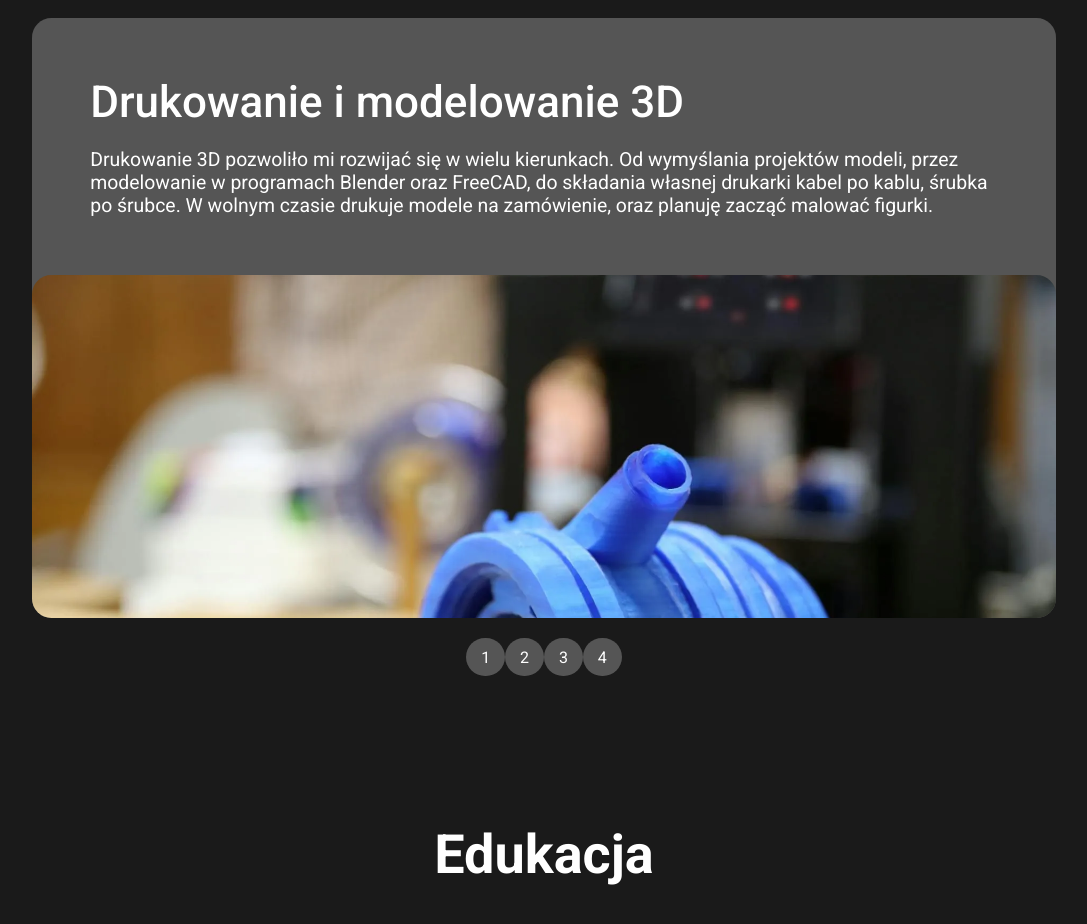
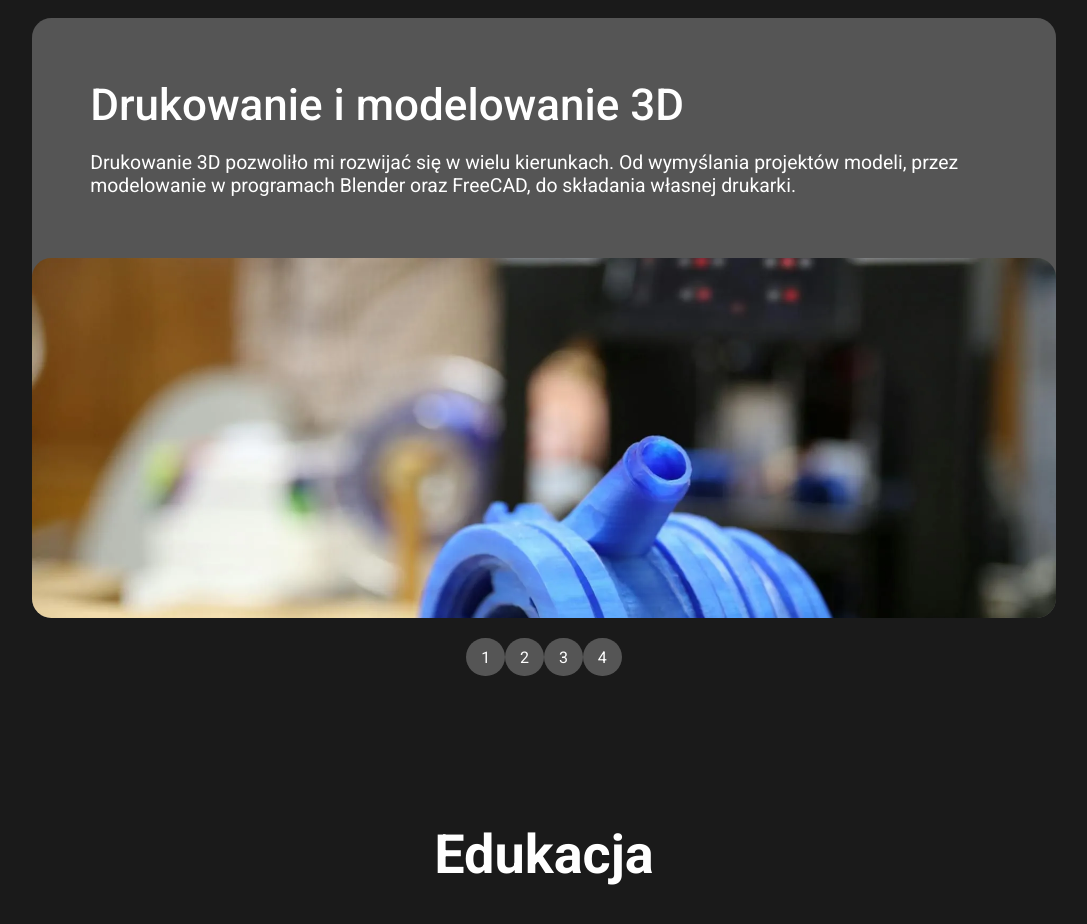
Before and after one commit to Vidariondr/cloud_resume, a plain HTML site: page src/frontend/index.html in a window 1280 px wide. Shown: the part 2120-3044 px from the top of the page, without its empty margins (96-1183 px from the left). Drawn offline with Linux system fonts and the light colour scheme; no server answers.

Commit message:
shorten 3d printing text

```diff
--- a/src/frontend/index.html
+++ b/src/frontend/index.html
@@ -126,9 +126,7 @@
 								<p class="slide_description">
 									Drukowanie 3D pozwoliło mi rozwijać się w wielu kierunkach. Od
 									wymyślania projektów modeli, przez modelowanie w programach
-									Blender oraz FreeCAD, do składania własnej drukarki kabel po
-									kablu, śrubka po śrubce. W wolnym czasie drukuje modele na
-									zamówienie, oraz planuję zacząć malować figurki.
+									Blender oraz FreeCAD, do składania własnej drukarki.
 								</p>
 							</div>
 							<div class="slide_image" id="slide_image_1"></div>
```
